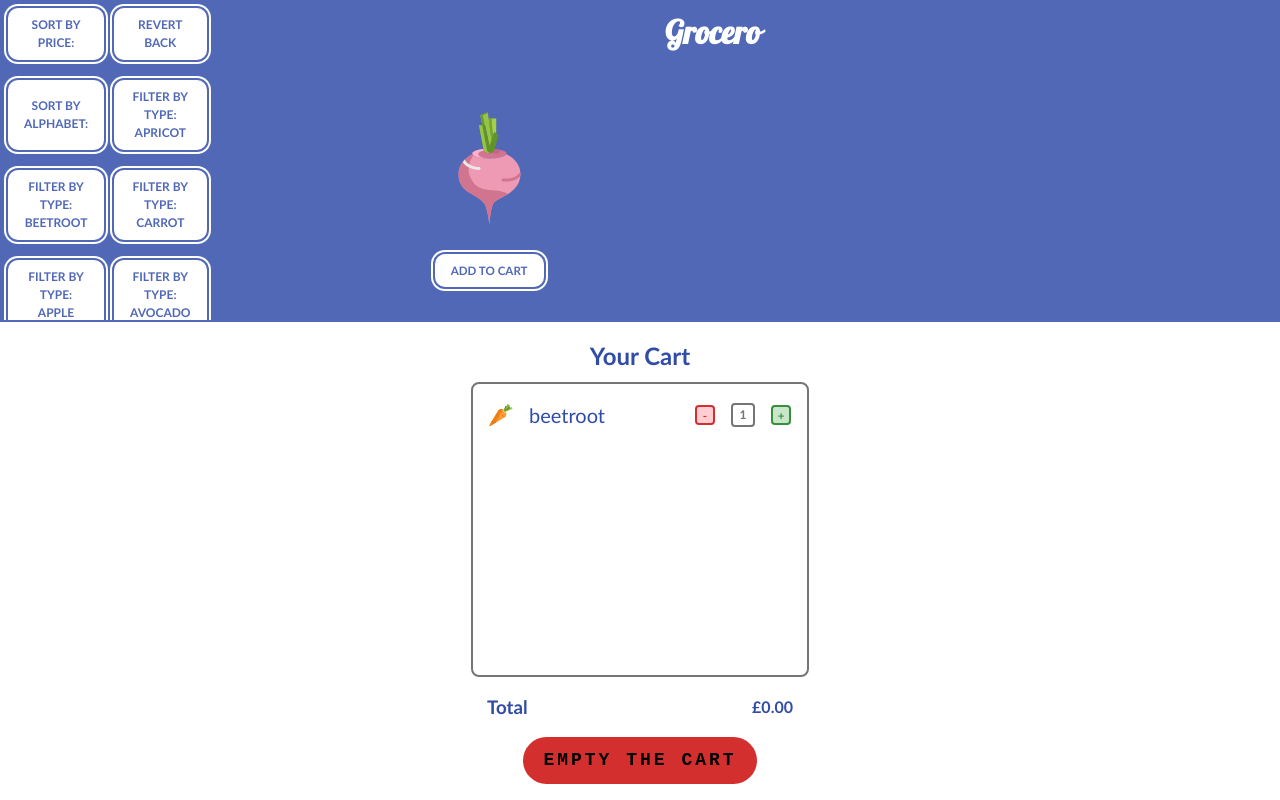
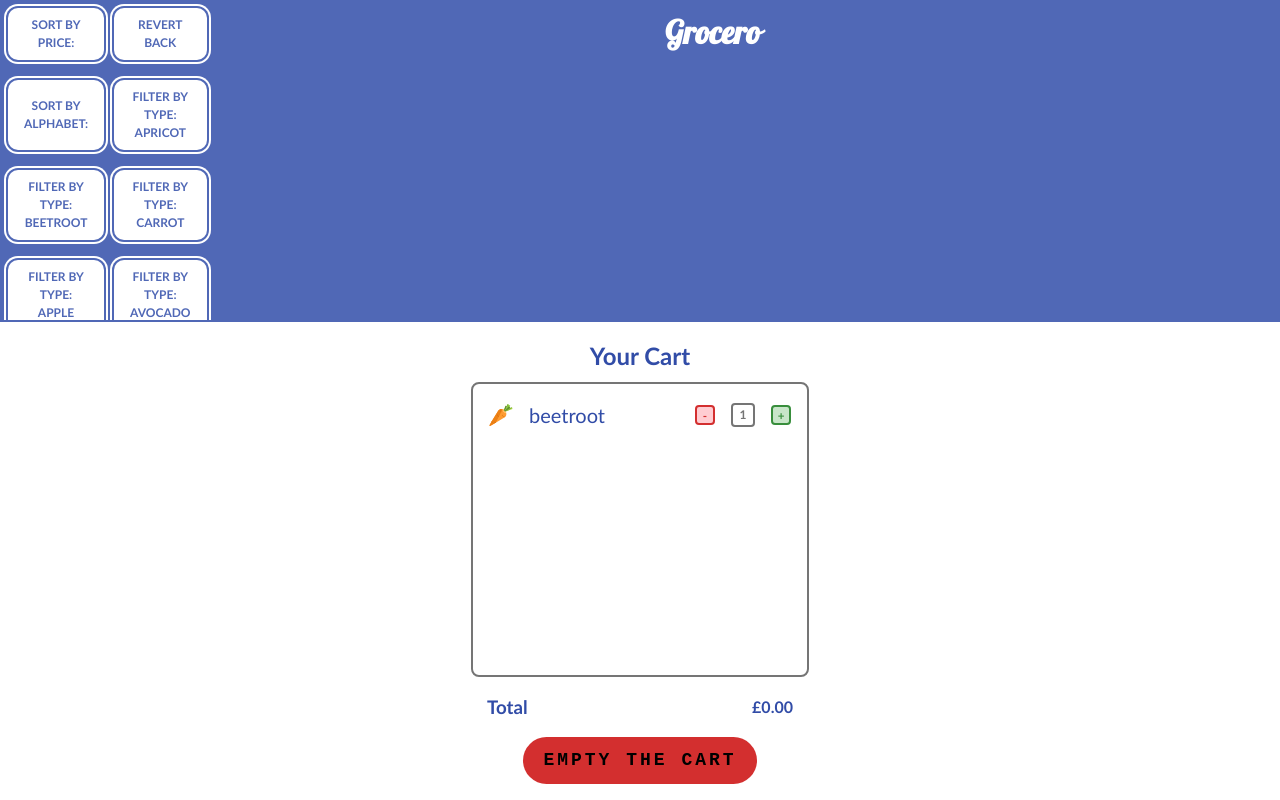
Before and after one commit to Avenger22/hoxton-react-grocero, a React (Vite) app: page / in a window 1280 px wide. Built offline with nearby package versions, Linux system fonts and the light colour scheme.

Commit message:
bug in ul

```diff
--- a/src/App.jsx
+++ b/src/App.jsx
@@ -11,17 +11,26 @@ import MainMenu from './components/Main/MainMenu'
 
 function App() {
 
+  //#region 'State Object'
+  const [items, setItems] = useState(initialItems)
+  // console.log(items)
+  // #endregion
+
+  // #region 'Returning the HTML'
   return (
 
     <div className="app">
 
-      <HeaderMenu />
+      <HeaderMenu
+        items = {items}
+      />
 
       <MainMenu />
 
     </div>
 
   )
+  // #endregion
 
 }
 
--- a/src/components/Header/HeaderItem.jsx
+++ b/src/components/Header/HeaderItem.jsx
@@ -1,19 +1,27 @@
-import '../../style.css'
-import '../../app.css'
+// import '../../style.css'
+// import '../../app.css'
 
-function HeaderItem() {
+function HeaderItem(props) {
+
+    const {items} = props
+
+    // console.log(items)
 
     return (
 
-        <li>
+        items.map(item => {
 
-            <div className="store--item-icon">
-                <img src="../../assets/icons/001-beetroot.svg" alt="beetroot" />
-            </div>
+            <li>
 
-            <button>Add to cart</button>
+                <div className="store--item-icon">
+                    <img src={`../../assets/icons/${item.image}`} alt={item.name} />
+                </div>
 
-        </li>
+                <button>Add to cart</button>
+
+            </li>
+
+        })
 
     )
 
--- a/src/components/Header/HeaderItems.jsx
+++ b/src/components/Header/HeaderItems.jsx
@@ -1,15 +1,19 @@
-import '../../style.css'
-import '../../app.css'
+// import '../../style.css'
+// import '../../app.css'
 
 import HeaderItem from "./HeaderItem"
 
-function HeaderItems() {
+function HeaderItems(props) {
+
+    const {items} = props
 
     return (
 
         <ul className="item-list store--item-list">
 
-            <HeaderItem />
+            <HeaderItem
+                items = {items}
+            />
 
         </ul>
 
--- a/src/components/Header/HeaderMenu.jsx
+++ b/src/components/Header/HeaderMenu.jsx
@@ -2,10 +2,12 @@ import HeaderItems from '../Header/HeaderItems'
 import ButtonsWrapper from '../Header/ButtonsWrapper'
 
 import "../Header/HeaderMenu.css"
-import "../../app.css"
-import '../../style.css'
+// import "../../app.css"
+// import '../../style.css'
 
-function HeaderMenu() {
+function HeaderMenu(props) {
+
+    const {items} = props
 
     return (
 
@@ -13,7 +15,9 @@ function HeaderMenu() {
 
         <h1>Grocero</h1>
 
-        <HeaderItems />
+        <HeaderItems
+          items = {items}
+        />
 
         <div className="store--sort">
 
--- a/src/data/data.js
+++ b/src/data/data.js
@@ -1,12 +1,13 @@
-export default {
-  items: [
+export default
+   [
     {
       id: 1,
       name: "beetroot",
       price: 6.78,
       inStock: 30,
       inCart: 0,
-      filterOnly: false
+      filterOnly: false,
+      image: '001-beetroot.svg'
     },
     {
       id: 2,
@@ -14,7 +15,8 @@ export default {
       price: 0.75,
       inStock: 30,
       inCart: 0,
-      filterOnly: false
+      filterOnly: false,
+      image: '002-carrot.svg'
     },
     {
       id: 3,
@@ -22,7 +24,8 @@ export default {
       price: 0.55,
       inStock: 30,
       inCart: 0,
-      filterOnly: false
+      filterOnly: false,
+      image: '003-apple.svg'
     },
     {
       id: 4,
@@ -30,7 +33,8 @@ export default {
       price: 0.25,
       inStock: 30,
       inCart: 0,
-      filterOnly: false
+      filterOnly: false,
+      image: '004-apricot.svg'
     },
     {
       id: 5,
@@ -38,7 +42,8 @@ export default {
       price: 1.25,
       inStock: 30,
       inCart: 0,
-      filterOnly: false
+      filterOnly: false,
+      image: '005-avocado.svg'
     },
     {
       id: 6,
@@ -46,7 +51,8 @@ export default {
       price: 1.7,
       inStock: 30,
       inCart: 0,
-      filterOnly: false
+      filterOnly: false,
+      image: '006-bananas.svg'
     },
     {
       id: 7,
@@ -54,7 +60,8 @@ export default {
       price: 7.55,
       inStock: 30,
       inCart: 0,
-      filterOnly: false
+      filterOnly: false,
+      image: '007-bell-pepper.svg'
     },
     {
       id: 8,
@@ -62,7 +69,8 @@ export default {
       price: 9.9,
       inStock: 30,
       inCart: 0,
-      filterOnly: false
+      filterOnly: false,
+      image: '008-berry.svg'
     },
     {
       id: 9,
@@ -70,7 +78,8 @@ export default {
       price: 4.5,
       inStock: 30,
       inCart: 0,
-      filterOnly: false
+      filterOnly: false,
+      image: '009-blueberry.svg'
     },
     {
       id: 10,
@@ -78,7 +87,7 @@ export default {
       price: 5.75,
       inStock: 30,
       inCart: 0,
-      filterOnly: false
+      filterOnly: false,
+      image: '010-eggplant.svg'
     }
   ]
-}
--- a/src/main.jsx
+++ b/src/main.jsx
@@ -4,7 +4,7 @@ import ReactDOM from 'react-dom'
 import App from './App'
 
 import './style.css'
-import './app.css'
+// import './app.css'
 
 const rootElement = document.querySelector('#root')
 ReactDOM.render(
```
